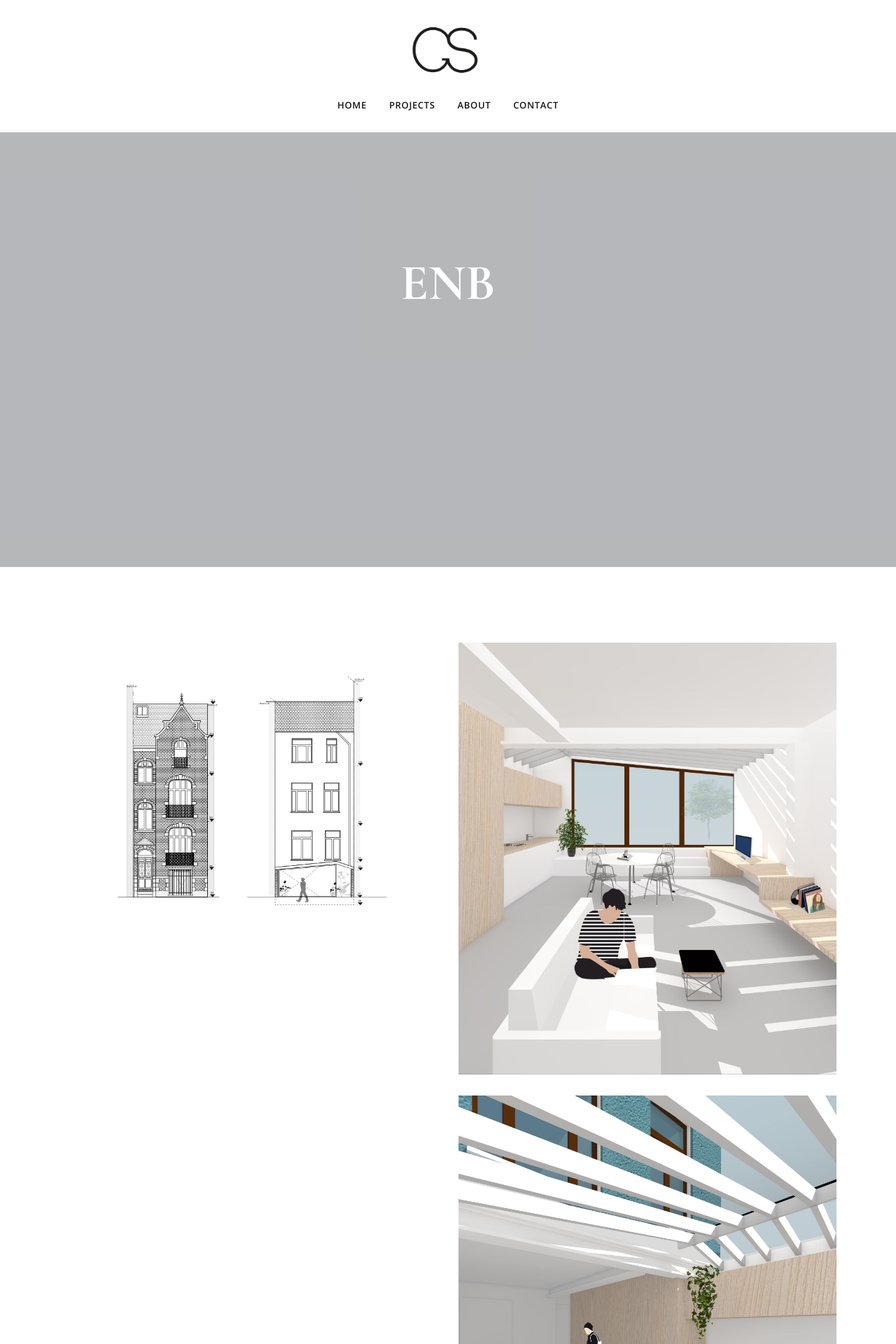
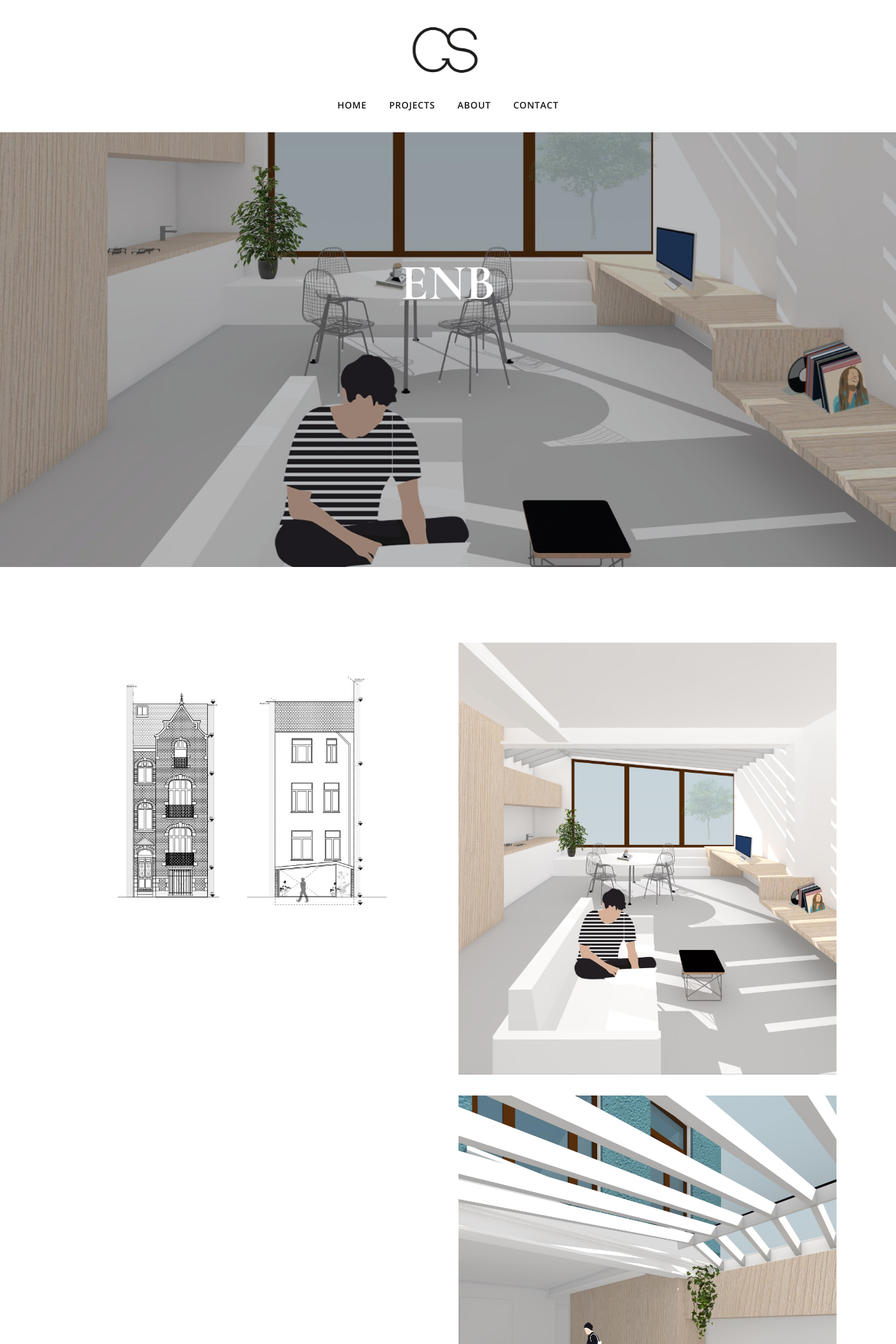
Before and after one commit to nyutka/gs_interior_design, a Jekyll site: the page built from _projects/enb.md, in a window 1280 px wide. Shown: the top 1920 px of the page at 70% size. Built offline with Jekyll 4.4.1, drawn with Linux system fonts in a browser that asks for light colours.

Commit message:
fixing img

```diff
--- a/_layouts/project.html
+++ b/_layouts/project.html
@@ -1,7 +1,7 @@
 ---
 layout: default
 ---
-		<div class="top-single-bkg" style="background-image:url('{% if page.cover_image %}{{ page.cover_image }}{% else %}{{ page.main_image }}{% endif %}');">
+		<div class="top-single-bkg" style="background-image:url('/{% if page.cover_image %}{{ page.cover_image }}{% else %}{{ page.main_image }}{% endif %}');">
 			<div class="inner-desc">
 				<div class="container">
 					<h1 class="post-title single-post-title">{{ page.title }}</h1>
```
